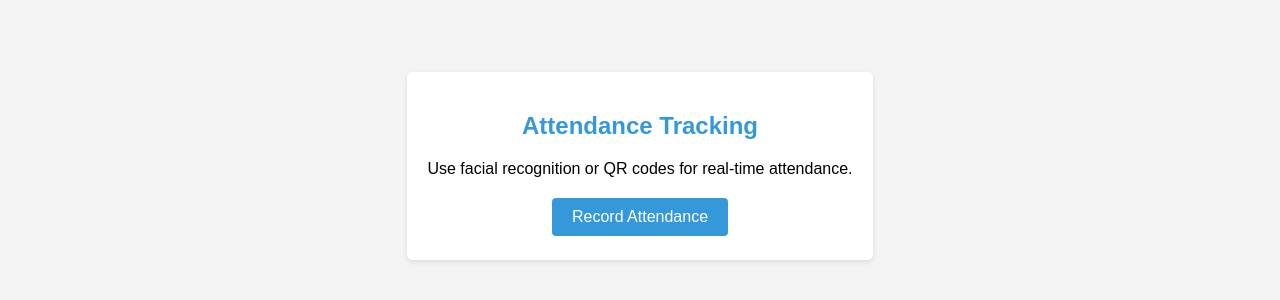
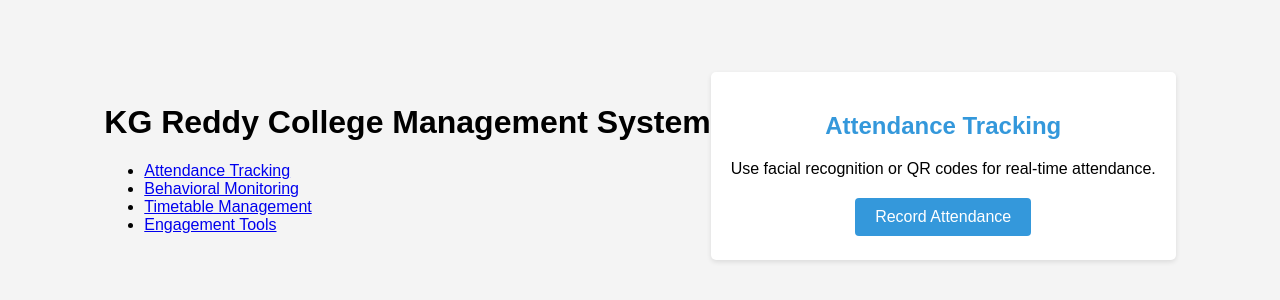
Before and after one commit to rayanakarthikeyan/CampXImproved, a plain HTML site: page index.html in a window 1280 px wide. Shown: the part 234-534 px from the top of the page. Drawn offline with Linux system fonts and the light colour scheme.

Commit message:
Update index.html

```diff
--- a/index.html
+++ b/index.html
@@ -3,14 +3,31 @@
 <head>
     <meta charset="UTF-8">
     <meta name="viewport" content="width=device-width, initial-scale=1.0">
-<title>Attendance Tracking</title>
+    <title>Attendance Tracking - KG Reddy College</title>
     <link rel="stylesheet" href="styles.css">
 </head>
 <body>
+    <header>
+        <h1>KG Reddy College Management System</h1>
+        <nav>
+            <ul>
+                <li><a href="index.html">Attendance Tracking</a></li>
+                <li><a href="behavior.html">Behavioral Monitoring</a></li>
+                <li><a href="timetable.html">Timetable Management</a></li>
+                <li><a href="engagement.html">Engagement Tools</a></li>
+            </ul>
+        </nav>
+    </header>
+
+    <main>
         <div class="module">
             <h2>Attendance Tracking</h2>
             <p>Use facial recognition or QR codes for real-time attendance.</p>
             <button class="button">Record Attendance</button>
         </div>
+    </main>
+
+    <!-- You can remove or keep this script tag if you had JavaScript for this page -->
+    <!-- <script src="attendance.js"></script> -->
 </body>
 </html>
```
Lines whose indentation alone changed are shown as unchanged.
